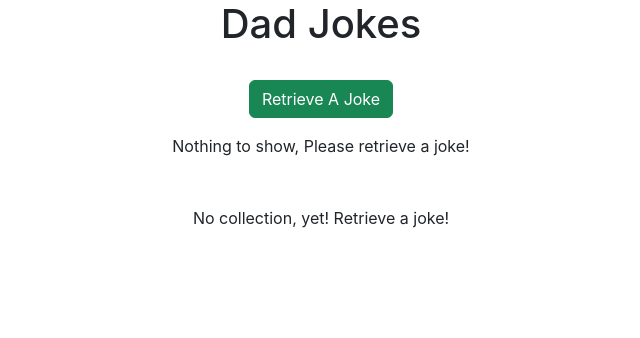
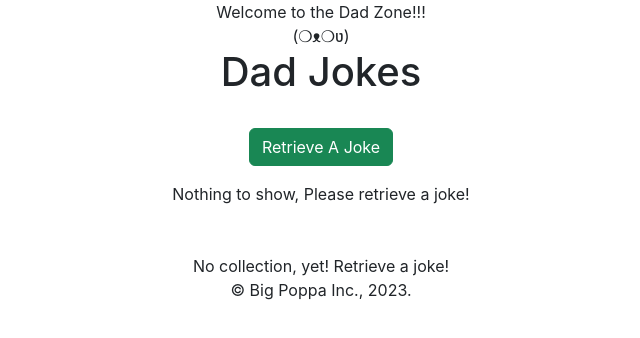
Before and after one commit to khnguyen88/api-usage-demo-658, a React (Create React App) app: page / in a window 1280 px wide. Shown: the top 338 px of the page, without its empty margins (319-959 px from the left). Built offline with nearby package versions, Linux system fonts and the light colour scheme.

Commit message:
Updated the App component template to include a header, footer, and main-content containers and areas.

```diff
--- a/src/App.js
+++ b/src/App.js
@@ -3,9 +3,24 @@ import Joke from './components/Joke/Joke';
 
 function App() {
   return (
+    <>
     <div className="App">
-      <Joke/>
+        <header className="app-header">
+          <div>
+            Welcome to the Dad Zone!!!
+          </div>
+          <div>
+           (❍ᴥ❍ʋ)
+          </div>
+      </header>
+      <main className="app-main">
+        <Joke />
+      </main>
+      <footer className="app-footer">
+          &#169; Big Poppa Inc., 2023.
+      </footer>
     </div>
+    </>
   );
 }
 
```
